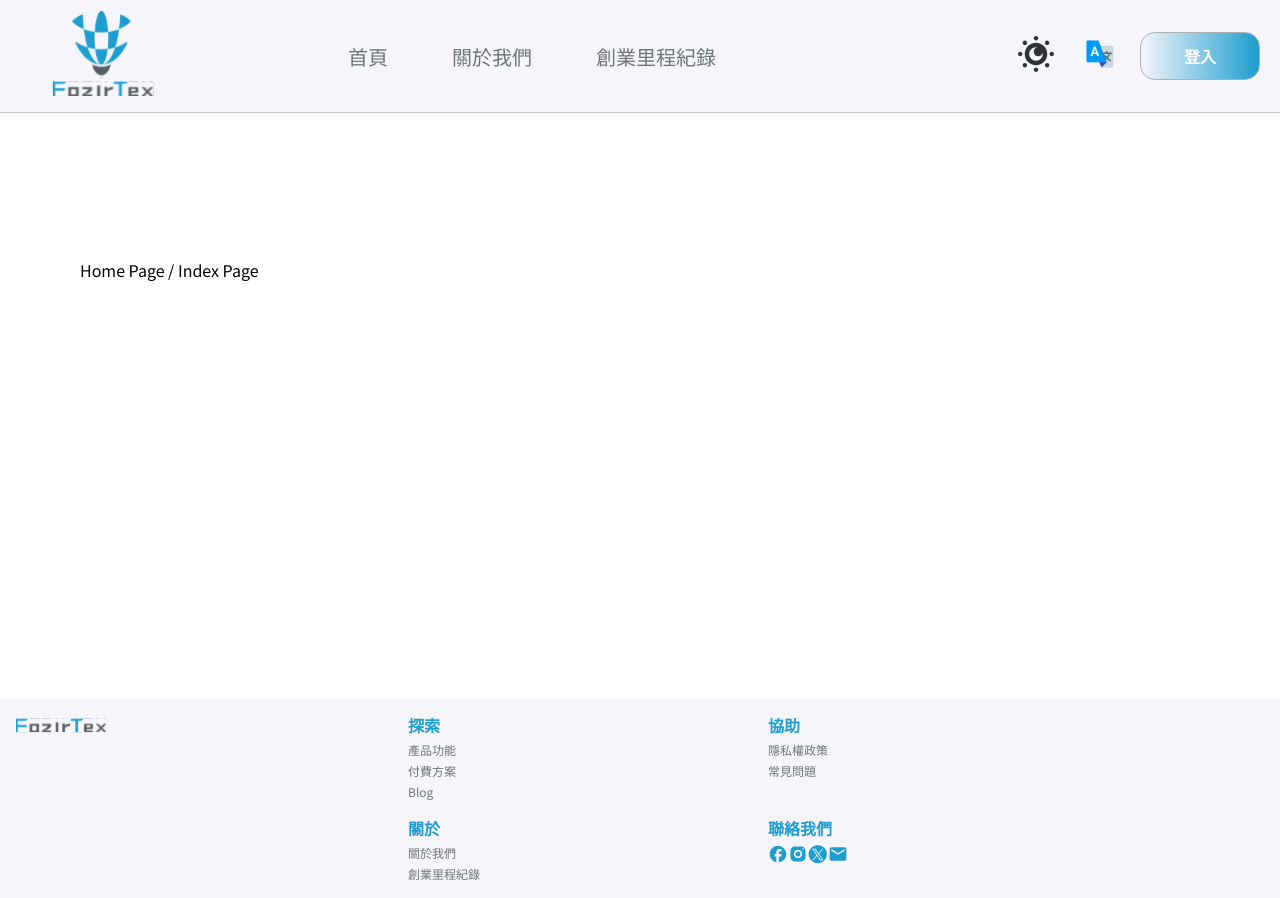
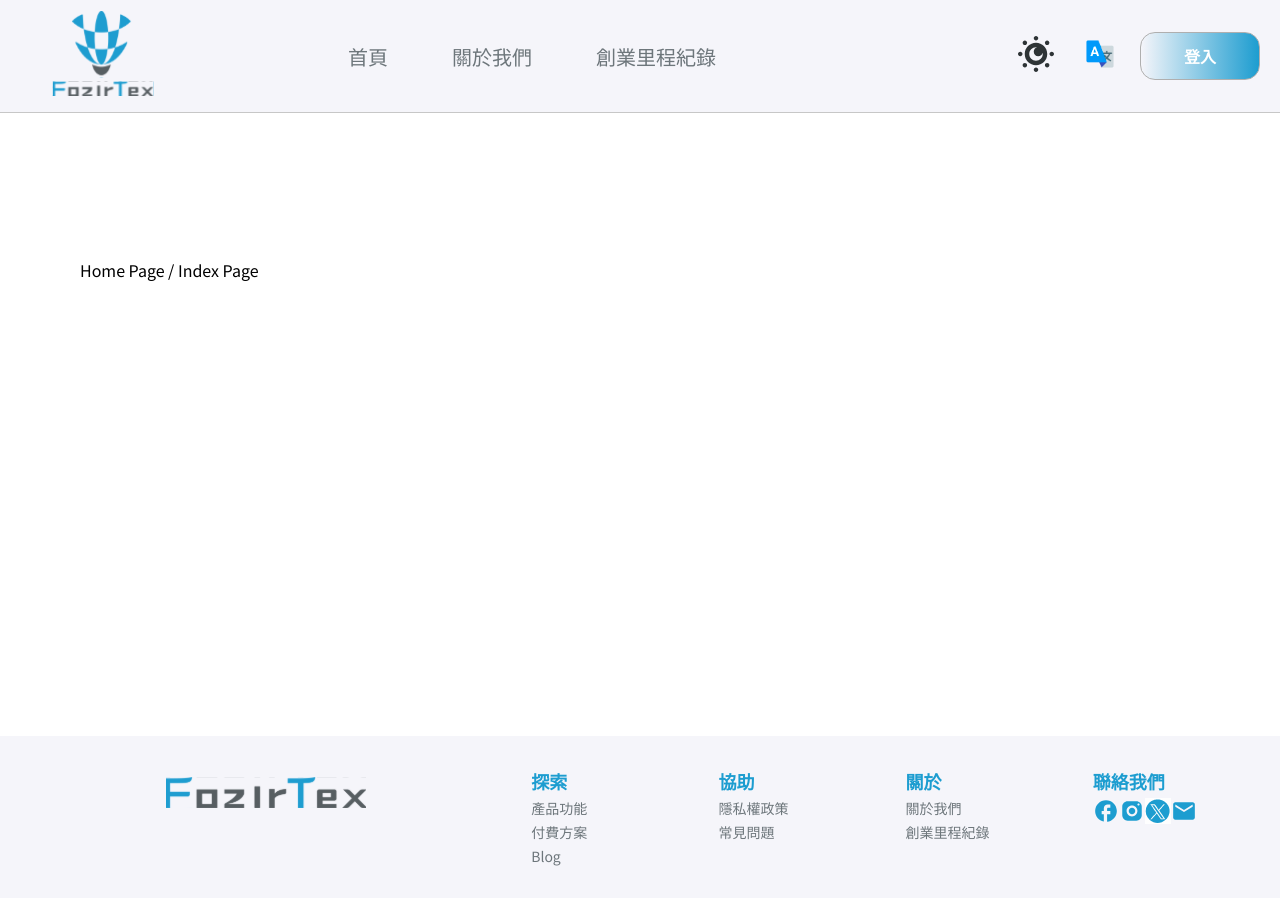
Before and after one commit to FozirTex/FozirTex-web-dev, a Next.js app: page / in a window 1280 px wide. Built offline with nearby package versions, Linux system fonts and the light colour scheme.

Commit message:
Footer completed. Mission 1 done.

```diff
--- a/src/components/Footer.tsx
+++ b/src/components/Footer.tsx
@@ -38,9 +38,7 @@ export default function Footer() {
       <div className={styles["footer-right"]}>
         {/* cata group 1 */}
         <div className={styles["cata-group"]}>
-          <div className={styles["cata-sections"]}>
-            {" "}
-            {/* 探索 */}
+          <div className={styles["cata-sections"]}> {/* 探索 */}
             <div className={styles["cata-titles"]}>{ftrTitles[0]}</div>
             <div className={styles["sub-links"]}>
               <div>
@@ -54,9 +52,7 @@ export default function Footer() {
               </div>
             </div>
           </div>
-          <div className={styles["cata-sections"]}>
-            {" "}
-            {/* 協助 */}
+          <div className={styles["cata-sections"]}> {/* 協助 */}
             <div className={styles["cata-titles"]}>{ftrTitles[1]}</div>
             <div className={styles["sub-links"]}>
               <div>
@@ -83,8 +79,7 @@ export default function Footer() {
             </div>
           </div>
           <div
-            className={`${styles["cata-sections"]} ${styles["contact-us-section"]}`}
-          > {/* 聯絡我們 */}
+            className={`${styles["cata-sections"]} ${styles["contact-us-section"]}`}>
             <div className={styles["cata-titles"]}>{ftrTitles[3]}</div>
             <div className={styles["sub-links"]}>
               <div>
--- a/src/styles/_Footer.module.scss
+++ b/src/styles/_Footer.module.scss
@@ -10,7 +10,7 @@
   background-color: base.$primary-bg;
   max-width: 100vw;
   margin-top: auto;
-  padding: 0.875rem 0.5rem 0 0.5rem;
+  padding: 2rem 0.5rem 1rem 0.5rem;
   // border: 1px solid gold;
   @include alignBigThree(flex, space-evenly, flex-start);
 }
@@ -22,6 +22,7 @@
 .footer-left {
   width: 30%;
   padding: 0 0.5rem;
+  @include alignBigThree(flex, center, center);
 }
 
 .footer-left .fozirtex-logo-icon {
@@ -32,8 +33,6 @@
 .footer-right {
   width: 70%;
   padding-right: 0.5rem;
-  display: inline-block;
-  align-items: flex-start;
 }
 
 .footer-right > * {
@@ -77,10 +76,64 @@
 }
 
 .contact-us-section .sub-links {
-  @include alignBigThree(flex, flex-start, center)
+  @include alignBigThree(flex, flex-start, center);
 }
 
 .contact-images {
   width: 20px;
   height: 20px;
 }
+
+@media screen and (min-width: 768px) {
+  .footer-left .fozirtex-logo-icon {
+    width: 135px;
+    height: 45px;
+  }
+
+  .footer-right {
+    padding: 0;
+    @include alignBigThree(flex, space-evenly, flex-start);
+  }
+
+  .footer-right > * {
+    width: 50%;
+  }
+
+  .cata-group {
+    // border: 1px solid black;
+    margin: 0 0 1rem 0;
+  }
+
+  .cata-sections {
+    width: 50%;
+  }
+
+  .cata-titles {
+    font-size: 1.125rem;
+  }
+
+  .sub-links {
+    font-size: 0.875rem;
+  }
+
+  .contact-images {
+    width: 26px;
+    height: 26px;
+  }
+}
+
+@media screen and (min-width: 1024px) {
+
+  .footer-left {
+    width: 40%;
+  }
+
+  .footer-left .fozirtex-logo-icon {
+    width: 200px;
+    height: 50px;
+  }
+
+  .footer-right {
+    width: 60%;
+  }
+}
```
